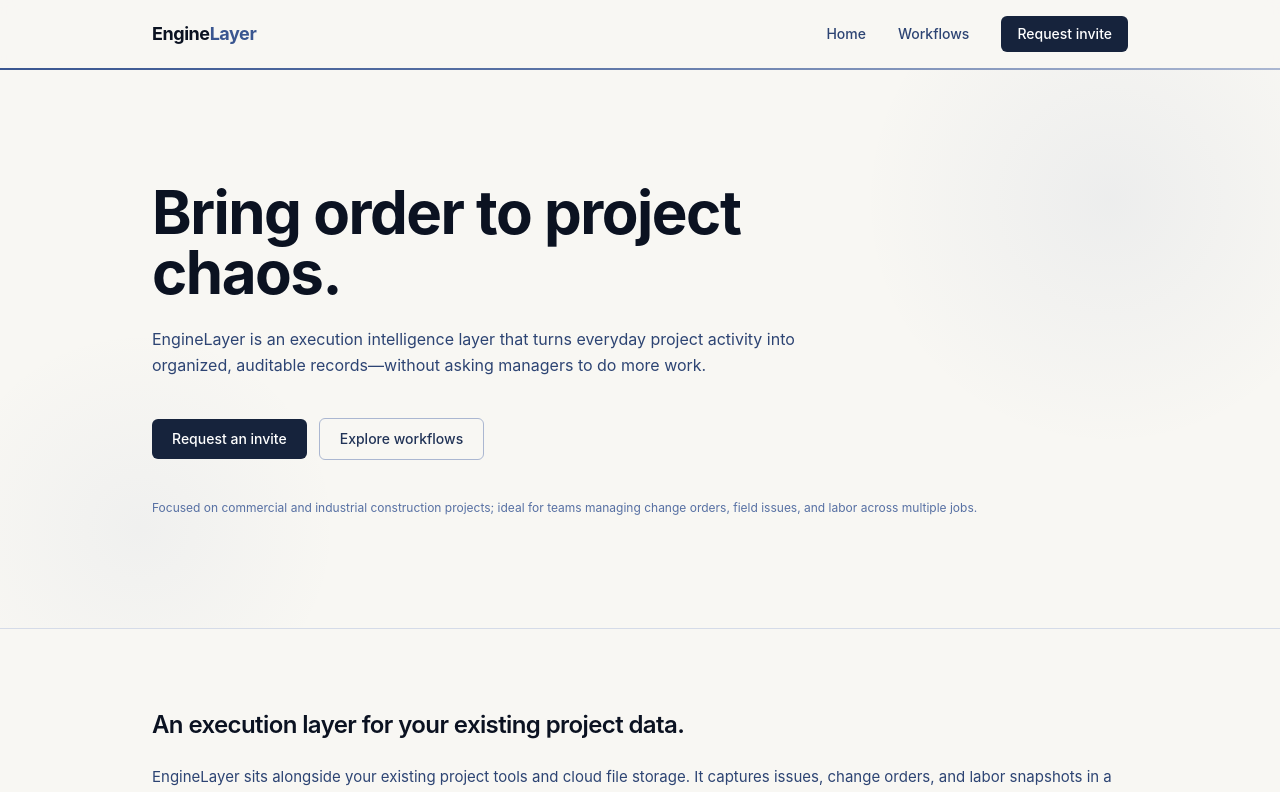
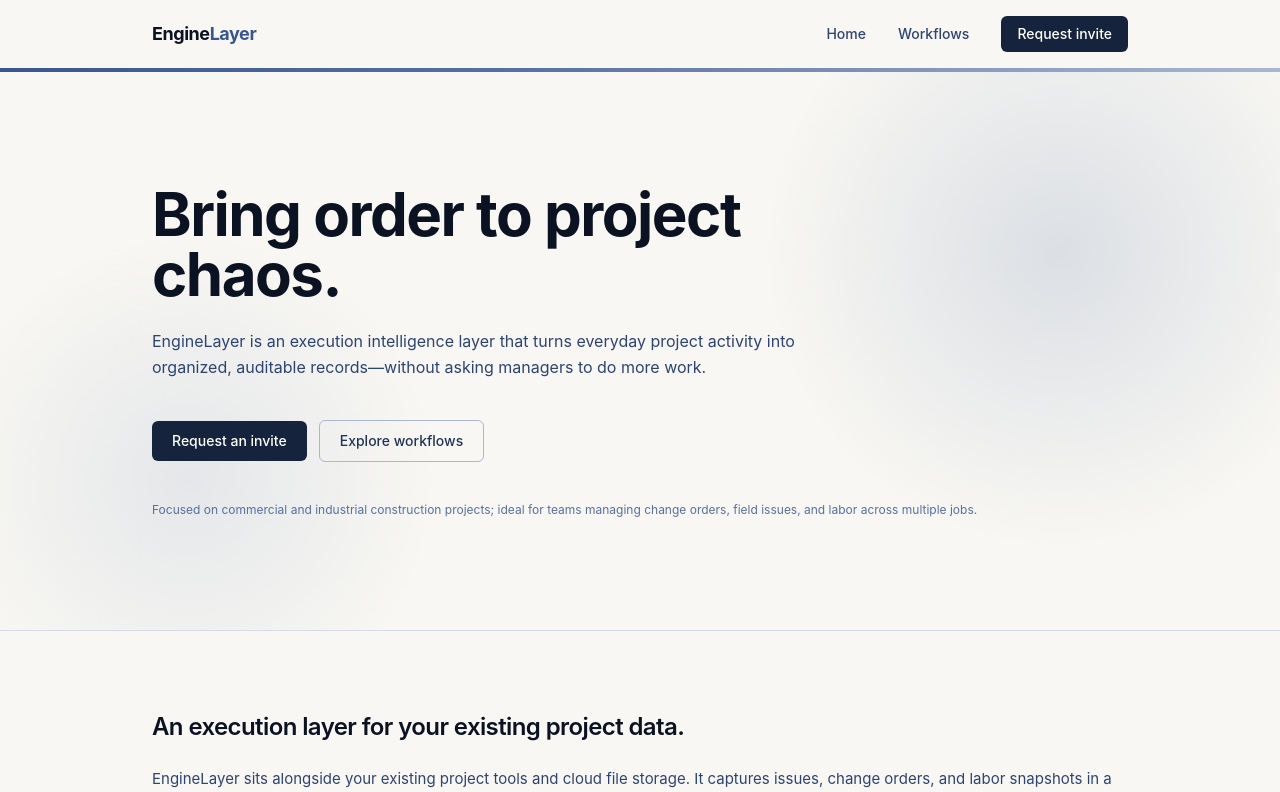
Before and after one commit to EngineLayer-ai/enginelayer-marketing, a Next.js app: page / in a window 1280 px wide. Shown: the top 792 px of the page. Built offline with nearby package versions, Linux system fonts and the light colour scheme.

Commit message:
Strengthen visual enhancements: bolder blurs, thicker accent, bg pattern, alt sections

```diff
--- a/src/app/globals.css
+++ b/src/app/globals.css
@@ -30,7 +30,7 @@
 
 /* Gradient accent line under header */
 .header-accent {
-  height: 2px;
+  height: 4px;
   background: linear-gradient(90deg, #3a5690 0%, #5770a3 40%, #abb7d1 100%);
 }
 
@@ -39,10 +39,10 @@
   position: absolute;
   top: -120px;
   right: -80px;
-  width: 500px;
-  height: 500px;
+  width: 600px;
+  height: 600px;
   border-radius: 50%;
-  background: radial-gradient(circle, rgba(58,86,144,0.06) 0%, transparent 70%);
+  background: radial-gradient(circle, rgba(58,86,144,0.15) 0%, transparent 70%);
   pointer-events: none;
 }
 
@@ -50,9 +50,26 @@
   position: absolute;
   bottom: -100px;
   left: -60px;
-  width: 400px;
-  height: 400px;
+  width: 500px;
+  height: 500px;
   border-radius: 50%;
-  background: radial-gradient(circle, rgba(87,112,163,0.05) 0%, transparent 70%);
+  background: radial-gradient(circle, rgba(87,112,163,0.12) 0%, transparent 70%);
   pointer-events: none;
 }
+
+/* Subtle background pattern — fine diagonal lines */
+.bg-pattern {
+  background-image:
+    repeating-linear-gradient(
+      135deg,
+      transparent,
+      transparent 40px,
+      rgba(58,86,144,0.03) 40px,
+      rgba(58,86,144,0.03) 41px
+    );
+}
+
+/* Alternating section background for visual rhythm */
+.bg-section-alt {
+  background-color: rgba(255,255,255,0.45);
+}
```
